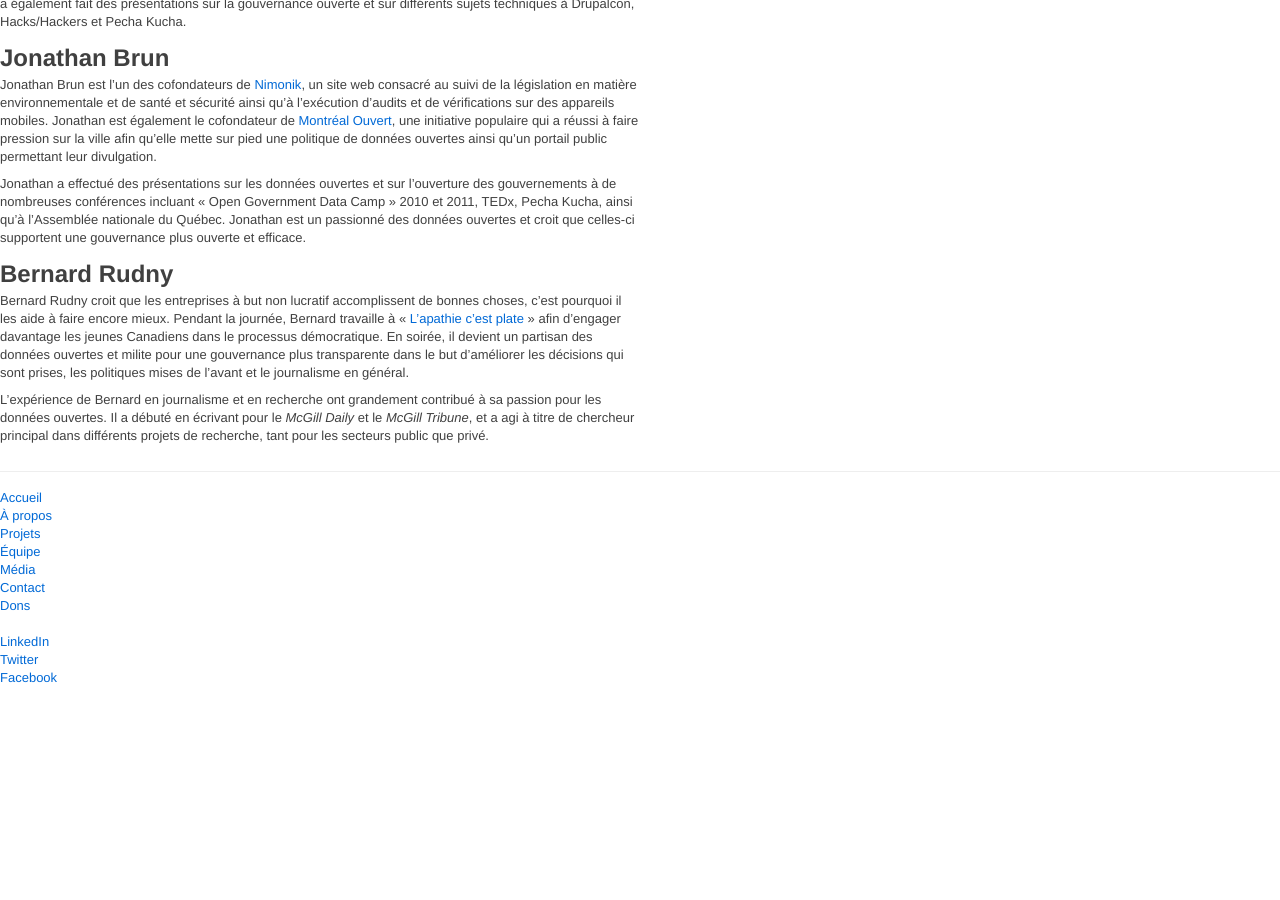
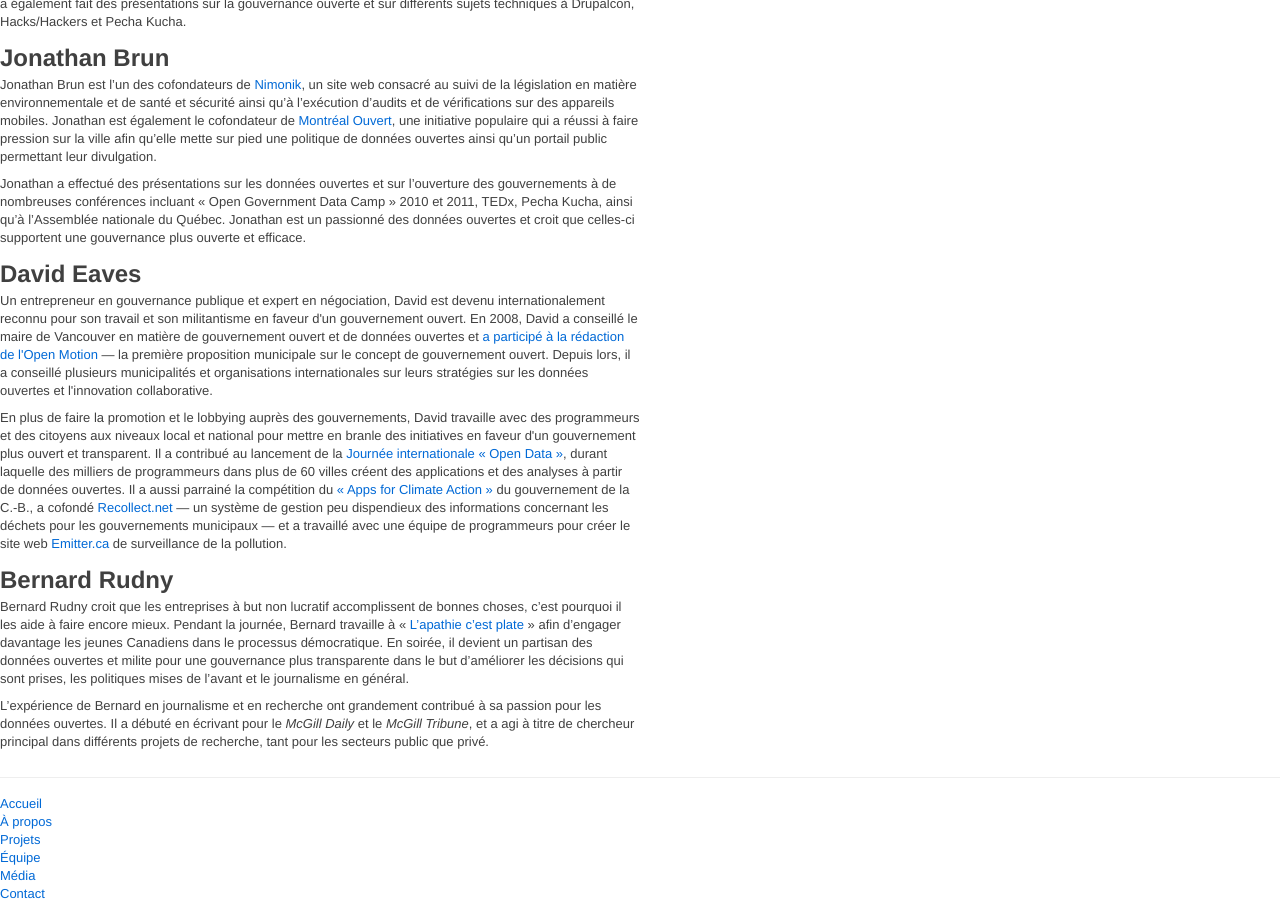
Before and after one commit to opennorth/wiki, a Jekyll site: the page built from fr/equipe.html, in a window 1280 px wide and 900 px high, scrolled down 558 px. Built offline with Jekyll 4.4.1, drawn with Linux system fonts in a browser that asks for light colours; Markdown is read by kramdown in place of the engine named in the settings; before the commit the page ends 1263 px from its top, so only the background shows below that.

Commit message:
add french bio

```diff
--- a/fr/equipe.html
+++ b/fr/equipe.html
@@ -6,13 +6,32 @@
 english: team/
 francais: equipe/
 ---
-<h2>James McKinney</h2>
+<h2>
+  James McKinney
+  <a class="social linkedin" href="http://www.linkedin.com/in/mckinneyjames" title="Profil LinkedIn de James McKinney">
+    <img src="/img/blank.gif" alt="LinkedIn">
+  </a>
+</h2>
 <p>James McKinney est le responsable technique à Nord Ouvert et créé des outils interactifs depuis 2003. Avant d’assumer la direction de Nord Ouvert, il a été l’un des premiers collaborateurs à Montréal Ouvert, une initiative citoyenne visant à promouvoir le libre accès à l’information civique, notamment en ce qui a trait au développement des applications <a href="http://resto-net.ca/">Resto-Net</a> et <a href="http://patinermontreal.ca/">Patiner Montréal</a>. Il est depuis devenu une voix active pour la transparence gouvernementale au Canada ainsi que dans les communautés de données ouvertes.</p>
 <p>James croit en l’utilisation de la technologie pour promouvoir un gouvernement plus transparent, une plus grande implication citoyenne sur le web et une démocratie participative. Il est un collaborateur fréquent à différents projets gouvernementaux et corporatifs sur la transparence, notamment <a href="http://opencorporates.com/">OpenCorporates</a> et <a href="http://www.alaveteli.org/">Alaveteli</a>,  et d’« open-source » comme Drupal. Avant de fonder Nord Ouvert, il a créé de nombreux sites pour des clients tels que le « National Institutes of Health », Juste pour rire ainsi que le centre de santé de l’Université McGill. Il a également fait des présentations sur la gouvernance ouverte et sur différents sujets techniques à Drupalcon, Hacks/Hackers et Pecha Kucha.</p>
 
-<h2>Jonathan Brun</h2>
+<h2>
+  Jonathan Brun
+  <a class="social linkedin" href="http://www.linkedin.com/in/jonathanbrun" title="profil LinkedIn de Jonathan Brun">
+    <img src="/img/blank.gif" alt="LinkedIn">
+  </a>
+</h2>
 <p>Jonathan Brun est l’un des cofondateurs de <a href="http://www.nimonik.ca/" target="_blank">Nimonik</a>, un site web consacré au suivi de la législation en matière environnementale et de santé et sécurité ainsi qu’à l’exécution d’audits et de vérifications sur des appareils mobiles. Jonathan est également le cofondateur de <a href="http://montrealouvert.net">Montréal Ouvert</a>, une initiative populaire qui a réussi à faire pression sur la ville afin qu’elle mette sur pied une politique de données ouvertes ainsi qu’un portail public permettant leur divulgation.</p>
 <p>Jonathan a effectué des présentations sur les données ouvertes et sur l’ouverture des gouvernements à de nombreuses conférences incluant « Open Government Data Camp » 2010 et 2011, TEDx, Pecha Kucha, ainsi qu’à l’Assemblée nationale du Québec. Jonathan est un passionné des données ouvertes et croit que celles-ci supportent une gouvernance plus ouverte et efficace.</p>
+
+<h2>
+  David Eaves
+  <a class="social linkedin" href="http://www.linkedin.com/in/davideaves" title="profil LinkedIn de David Eaves">
+    <img src="/img/blank.gif" alt="LinkedIn">
+  </a>
+</h2>
+<p>Un entrepreneur en gouvernance publique et expert en négociation, David est devenu internationalement reconnu pour son travail et son militantisme en faveur d'un gouvernement ouvert. En 2008, David a conseillé le maire de Vancouver en matière de gouvernement ouvert et de données ouvertes et <a href="http://eaves.ca/2009/05/14/vancouver-enters-the-age-of-the-open-city/">a participé à la rédaction de l'Open Motion</a> — la première proposition municipale sur le concept de gouvernement ouvert. Depuis lors, il a conseillé plusieurs municipalités et organisations internationales sur leurs stratégies sur les données ouvertes et l'innovation collaborative.</p>
+<p>En plus de faire la promotion et le lobbying auprès des gouvernements, David travaille avec des programmeurs et des citoyens aux niveaux local et national pour mettre en branle des initiatives en faveur d'un gouvernement plus ouvert et transparent. Il a contribué au lancement de la <a href="http://www.opendataday.org/">Journée internationale « Open Data »</a>, durant laquelle des milliers de programmeurs dans plus de 60 villes créent des applications et des analyses à partir de données ouvertes. Il a aussi parrainé la compétition du <a href="http://www.livesmartbc.ca/A4CA/">« Apps for Climate Action »</a> du gouvernement de la C.-B., a cofondé <a href="http://recollect.net/">Recollect.net</a> — un système de gestion peu dispendieux des informations concernant les déchets pour les gouvernements municipaux — et a travaillé avec une équipe de programmeurs pour créer le site web <a href="http://emitter.ca/">Emitter.ca</a> de surveillance de la pollution.</p>
 
 <h2>Bernard Rudny</h2>
 <p>Bernard Rudny croit que les entreprises à but non lucratif accomplissent de bonnes choses, c’est pourquoi il les aide à faire encore mieux. Pendant la journée, Bernard travaille à « <a href="http://apathyisboring.com/" target="_blank">L’apathie c’est plate</a> » afin d’engager davantage les jeunes Canadiens dans le processus démocratique. En soirée, il devient un partisan des données ouvertes et milite pour une gouvernance plus transparente dans le but d’améliorer les décisions qui sont prises, les politiques mises de l’avant et le journalisme en général.</p>
```
